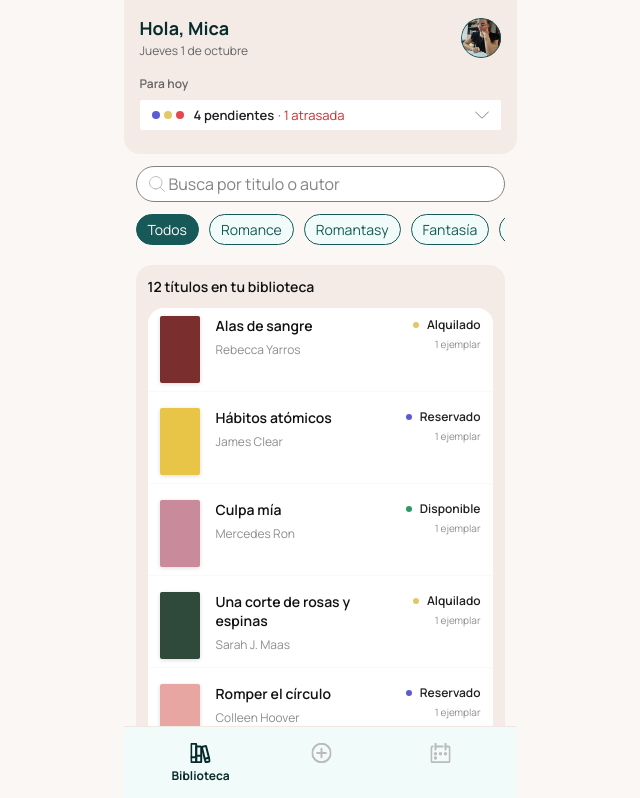
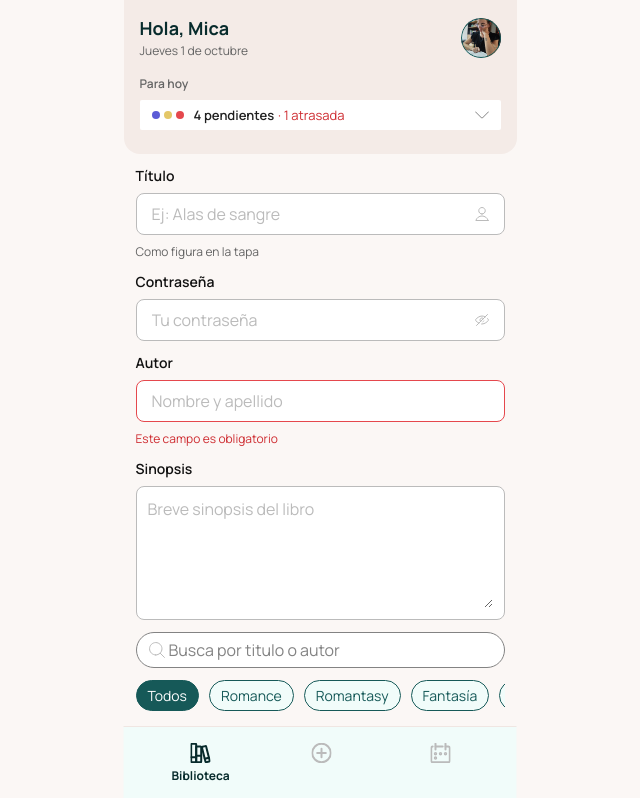
Before and after one commit to Federicovilla09/alquiler-de-libros, a React (Vite) app: page / in a window 1280 px wide. Shown: the top 798 px of the page, without its empty margins (320-960 px from the left). Built offline with nearby package versions, Linux system fonts and the light colour scheme.

Commit message:
Etapa 3: componente TextField

```diff
--- a/src/App.jsx
+++ b/src/App.jsx
@@ -9,12 +9,18 @@ import Icon from './components/Icon'
 import Button from './components/Button'
 import TagStatus from './components/TagStatus'
 import TagChoice from './components/TagChoice'
+import TextField from './components/TextField'
 
 function App() {
   return (
     <main className="app">
       <HomeHeader />
       <div className="content">
+                {/* PRUEBA TEMPORAL: borrar después */}
+        <TextField label="Título" placeholder="Ej: Alas de sangre" icon="user-single" helpText="Como figura en la tapa" />
+        <TextField label="Contraseña" type="password" placeholder="Tu contraseña" icon="view-off" />
+        <TextField label="Autor" placeholder="Nombre y apellido" error="Este campo es obligatorio" />
+        <TextField label="Sinopsis" placeholder="Breve sinopsis del libro" multiline />
         <SearchBar />
         <GenreFilters />
         <section className="catalog">
--- /dev/null
+++ b/src/components/TextField.css
@@ -0,0 +1,78 @@
+.text-field {
+  display: flex;
+  flex-direction: column;
+  gap: var(--gap-5);
+}
+
+.text-field__label {
+  font-size: 14px;
+  font-weight: 600;
+  color: var(--gray-13);
+}
+
+/* State=Default */
+.text-field__box {
+  display: flex;
+  align-items: center;
+  gap: var(--gap-3);
+  padding: calc(var(--gap-6) - 1px) calc(var(--gap-8) - 1px);
+  background-color: var(--white);
+  border: 1px solid var(--gray-8);
+  border-radius: var(--radius-medium);
+  color: var(--gray-8);
+}
+
+.text-field__input {
+  flex: 1;
+  min-width: 0;
+  border: none;
+  outline: none;
+  background: transparent;
+  font-family: inherit;
+  font-size: 16px; /* 14px en Figma; con 16px el iPhone no hace zoom */
+  color: var(--gray-13);
+}
+
+.text-field__input::placeholder {
+  color: var(--gray-8);
+}
+
+.text-field__icon {
+  flex-shrink: 0;
+}
+
+/* Type=Textarea */
+.text-field--multiline .text-field__box {
+  align-items: flex-start;
+  padding: calc(var(--gap-7) - 1px);
+}
+
+.text-field--multiline .text-field__input {
+  resize: vertical;
+}
+
+/* State=Full: el campo tiene texto */
+.text-field__box:has(.text-field__input:not(:placeholder-shown)) {
+  border-color: var(--gray-13);
+  color: var(--gray-13);
+}
+
+/* State=Focus (nuevo) */
+.text-field__box:focus-within {
+  border-color: var(--bg-app-9);
+}
+
+/* Texto de ayuda */
+.text-field__message {
+  font-size: 12px;
+  color: var(--gray-11);
+}
+
+/* State=Error */
+.text-field--error .text-field__box {
+  border-color: var(--error-9);
+}
+
+.text-field--error .text-field__message {
+  color: var(--error-11);
+}
--- /dev/null
+++ b/src/components/TextField.jsx
@@ -0,0 +1,53 @@
+import { useId } from 'react'
+import './TextField.css'
+import Icon from './Icon'
+
+function TextField({
+  label,
+  type = 'text',
+  placeholder = ' ',
+  icon,
+  helpText,
+  error,
+  multiline = false,
+  name,
+}) {
+  const id = useId()
+  const messageId = `${id}-message`
+  const message = error || helpText
+  const Field = multiline ? 'textarea' : 'input'
+
+  const classes = [
+    'text-field',
+    multiline && 'text-field--multiline',
+    error && 'text-field--error',
+  ].filter(Boolean).join(' ')
+
+  return (
+    <div className={classes}>
+      <label className="text-field__label" htmlFor={id}>
+        {label}
+      </label>
+      <div className="text-field__box">
+        <Field
+          id={id}
+          name={name}
+          className="text-field__input"
+          type={multiline ? undefined : type}
+          rows={multiline ? 5 : undefined}
+          placeholder={placeholder}
+          aria-invalid={error ? true : undefined}
+          aria-describedby={message ? messageId : undefined}
+        />
+        {icon && <Icon name={icon} className="text-field__icon" />}
+      </div>
+      {message && (
+        <p id={messageId} className="text-field__message">
+          {message}
+        </p>
+      )}
+    </div>
+  )
+}
+
+export default TextField
```
